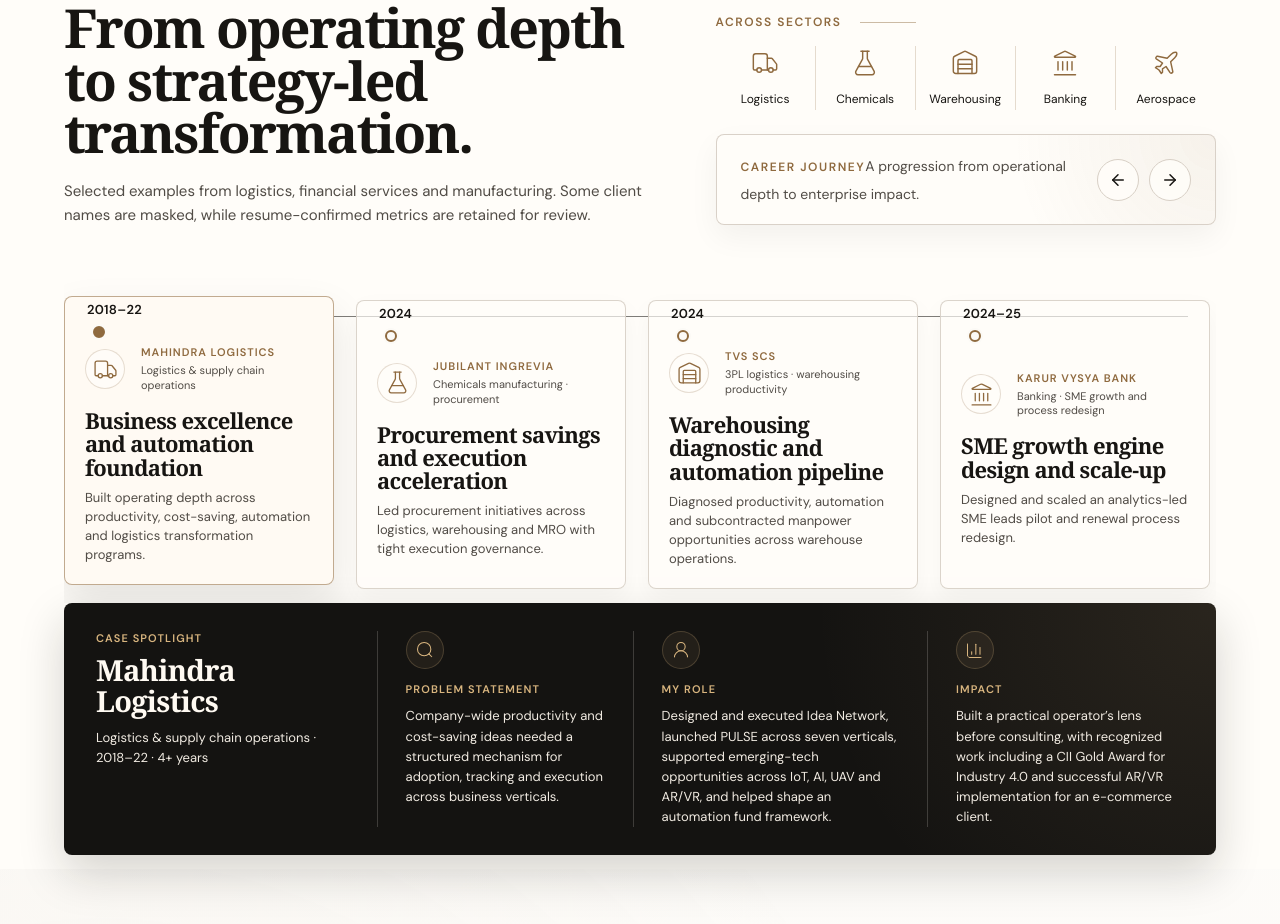
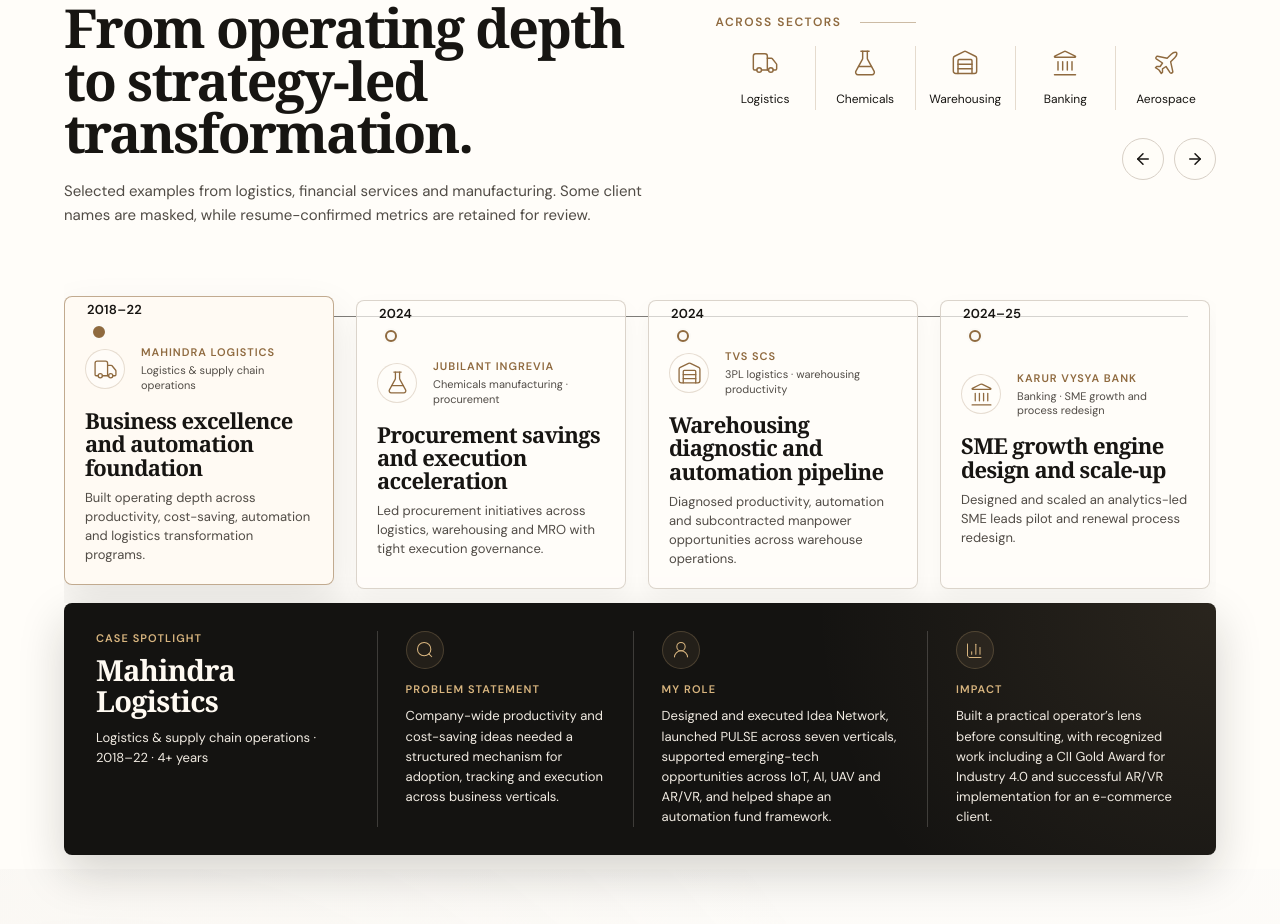
Before and after one commit to Prashant23saxena/ShivaniWebstie, a Next.js app: page /v4 in a window 1280 px wide. Shown: the part 1720-2644 px from the top of the page. Built offline with nearby package versions, Linux system fonts and the light colour scheme.

Commit message:
Simplify work carousel controls

```diff
--- a/src/components/PortfolioV4.module.css
+++ b/src/components/PortfolioV4.module.css
@@ -310,8 +310,7 @@
 }
 
 .workIntro [class*="eyebrow"],
-.sectorPanel [class*="eyebrow"],
-.careerJourneyPanel [class*="eyebrow"] {
+.sectorPanel [class*="eyebrow"] {
   display: inline-flex;
   align-items: center;
   gap: 18px;
@@ -376,31 +375,10 @@
 
 .careerJourneyPanel {
   display: flex;
-  justify-content: space-between;
+  justify-content: flex-end;
   align-items: center;
-  gap: 24px;
-  border: 1px solid rgba(216, 208, 198, 0.96);
-  border-radius: 8px;
-  background:
-    radial-gradient(circle at 100% 0%, rgba(143, 106, 63, 0.08), transparent 40%),
-    rgba(255, 253, 249, 0.72);
-  padding: 20px 24px;
-  box-shadow: 0 12px 30px rgba(23, 21, 18, 0.05);
-}
-
-.careerJourneyPanel [class*="eyebrow"] {
-  margin-bottom: 8px;
-}
-
-.careerJourneyPanel span {
-  color: var(--body);
-  font-size: 14px;
-  line-height: 1.45;
-}
-
-.careerJourneyPanel > div:last-child {
-  display: flex;
   gap: 10px;
+  padding-top: 4px;
 }
 
 .careerJourneyPanel button {
--- a/src/components/PortfolioV4.tsx
+++ b/src/components/PortfolioV4.tsx
@@ -428,14 +428,8 @@
               </div>
             </div>
             <div className={v4.careerJourneyPanel}>
-              <div>
-                <p className={styles.eyebrow}>Career journey</p>
-                <span>A progression from operational depth to enterprise impact.</span>
-              </div>
-              <div>
-                <button aria-label="Scroll work left" onClick={() => scrollTrack(-1)}><ArrowLeft size={18} /></button>
-                <button aria-label="Scroll work right" onClick={() => scrollTrack(1)}><ArrowRight size={18} /></button>
-              </div>
+              <button aria-label="Scroll work left" onClick={() => scrollTrack(-1)}><ArrowLeft size={18} /></button>
+              <button aria-label="Scroll work right" onClick={() => scrollTrack(1)}><ArrowRight size={18} /></button>
             </div>
           </div>
         </Reveal>
```
